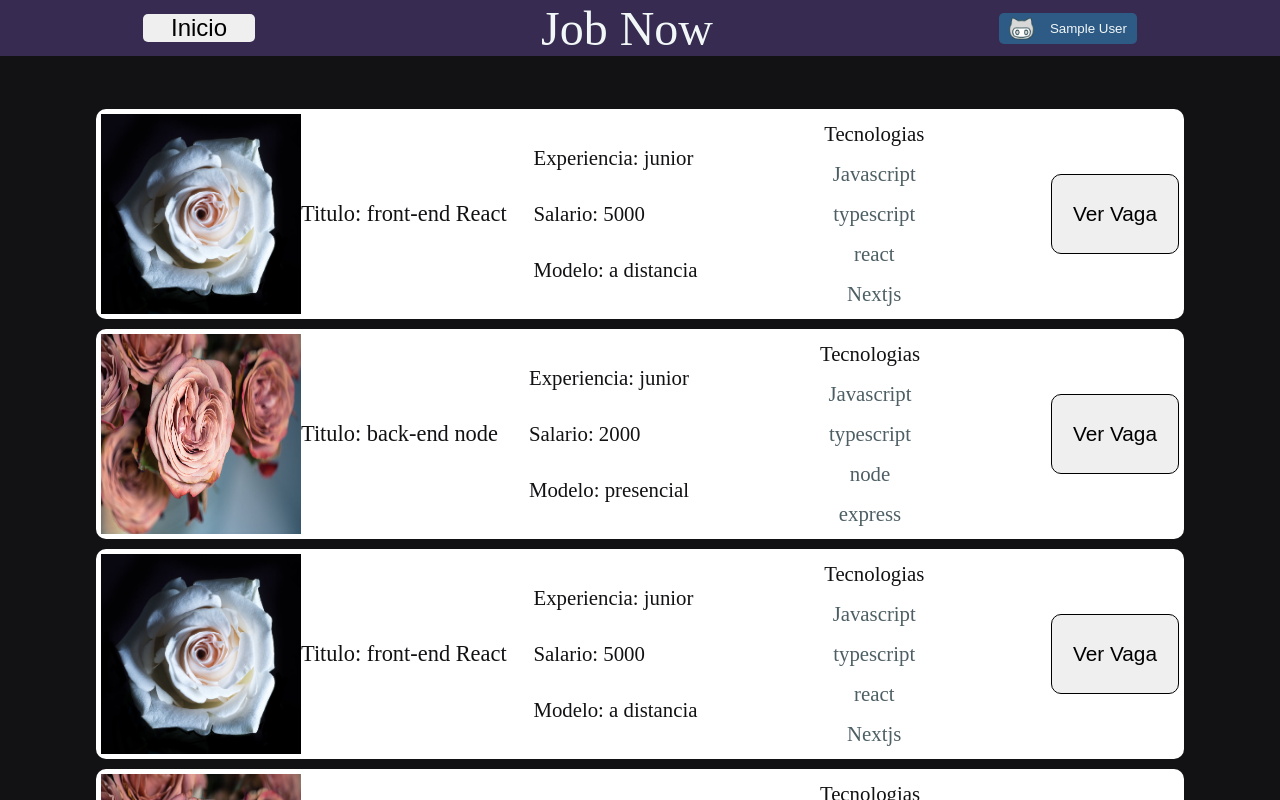
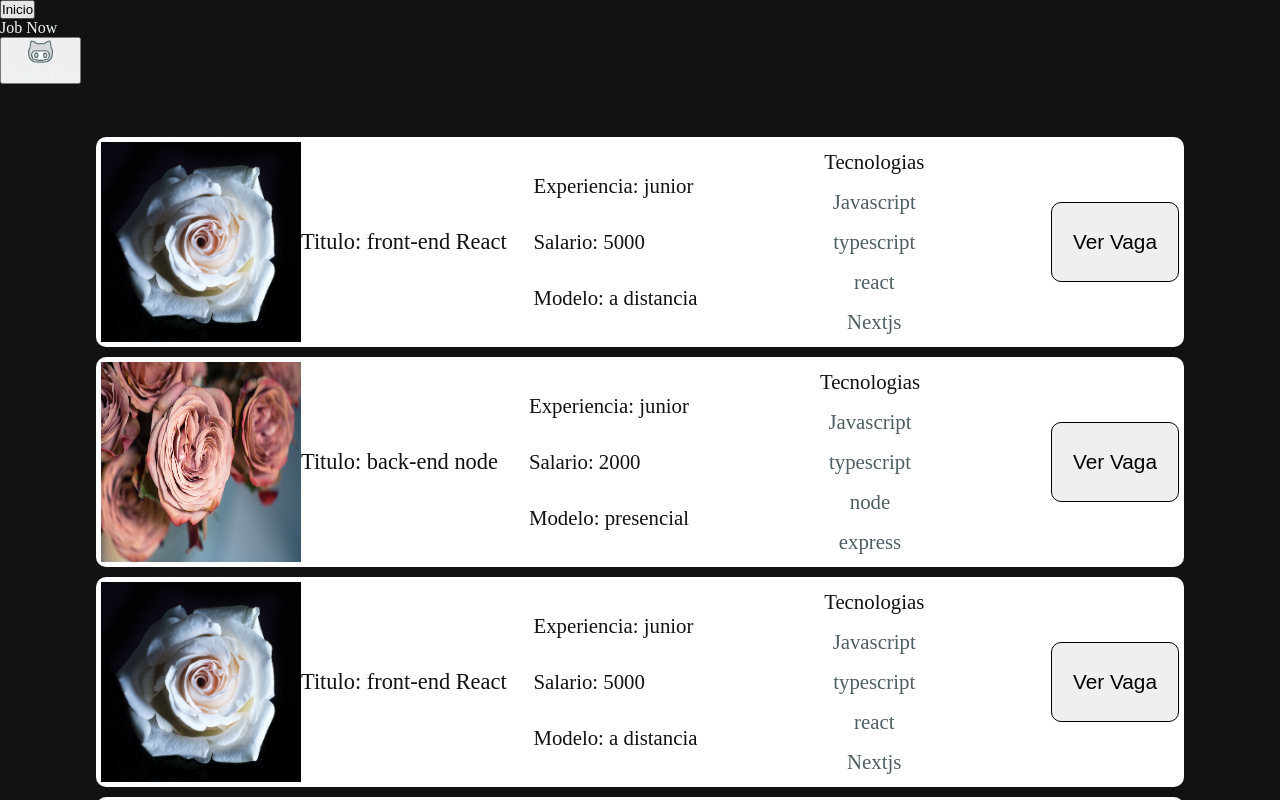
Before and after one commit to denner-august/JobNow, a Next.js app in the folder job-now/: page /user in a window 1280 px wide. Shown: the top 800 px of the page. Built offline with nearby package versions, Linux system fonts and the light colour scheme; no server answers; sample sign-in values are in the browser's storage.

Commit message:
Update user.module.scss

```diff
--- a/job-now/styles/user.module.scss
+++ b/job-now/styles/user.module.scss
@@ -4,53 +4,6 @@
   height: 100;
   min-height: 100vh;
   width: auto;
-
-  .header {
-    display: flex;
-    justify-content: space-around;
-    align-items: center;
-
-    height: 7vh;
-    background-color: #372b52;
-
-    .perfil {
-      background-color: rgba(42, 122, 168, 0.616);
-      padding: 3px 10px;
-
-      border: none;
-      border-radius: 5px;
-      display: flex;
-      justify-content: space-evenly;
-      align-items: center;
-
-      cursor: pointer;
-
-      p {
-        margin-left: 1rem;
-      }
-    }
-
-    .perfil:active {
-      background-color: rgba(29, 81, 110, 0.616);
-    }
-
-    .button {
-      font-size: 1.5rem;
-      border: none;
-      border-radius: 5px;
-      width: 7rem;
-
-      cursor: pointer;
-    }
-
-    .button:active {
-      background-color: rgb(194, 217, 218);
-    }
-
-    .titulo {
-      font-size: 3rem;
-    }
-  }
 
   .ContainerJob {
     margin-top: 3rem;
```
